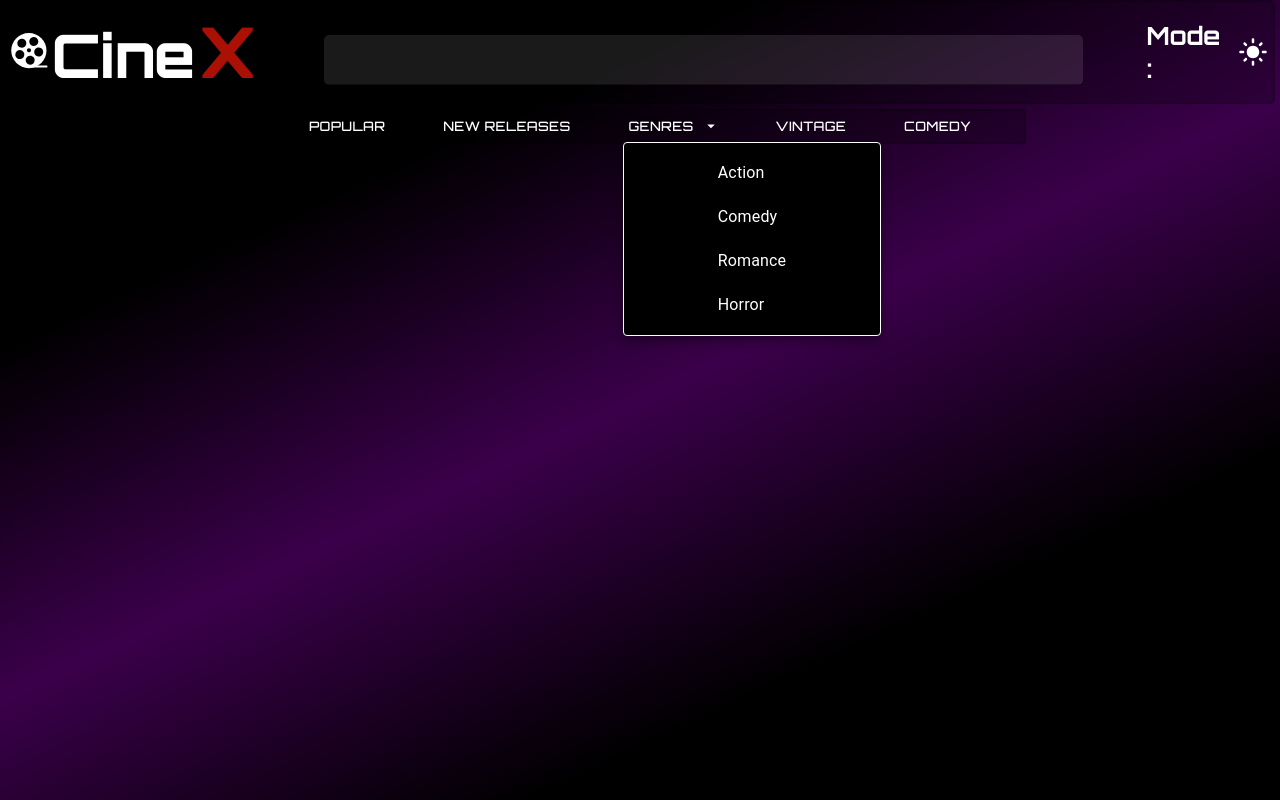
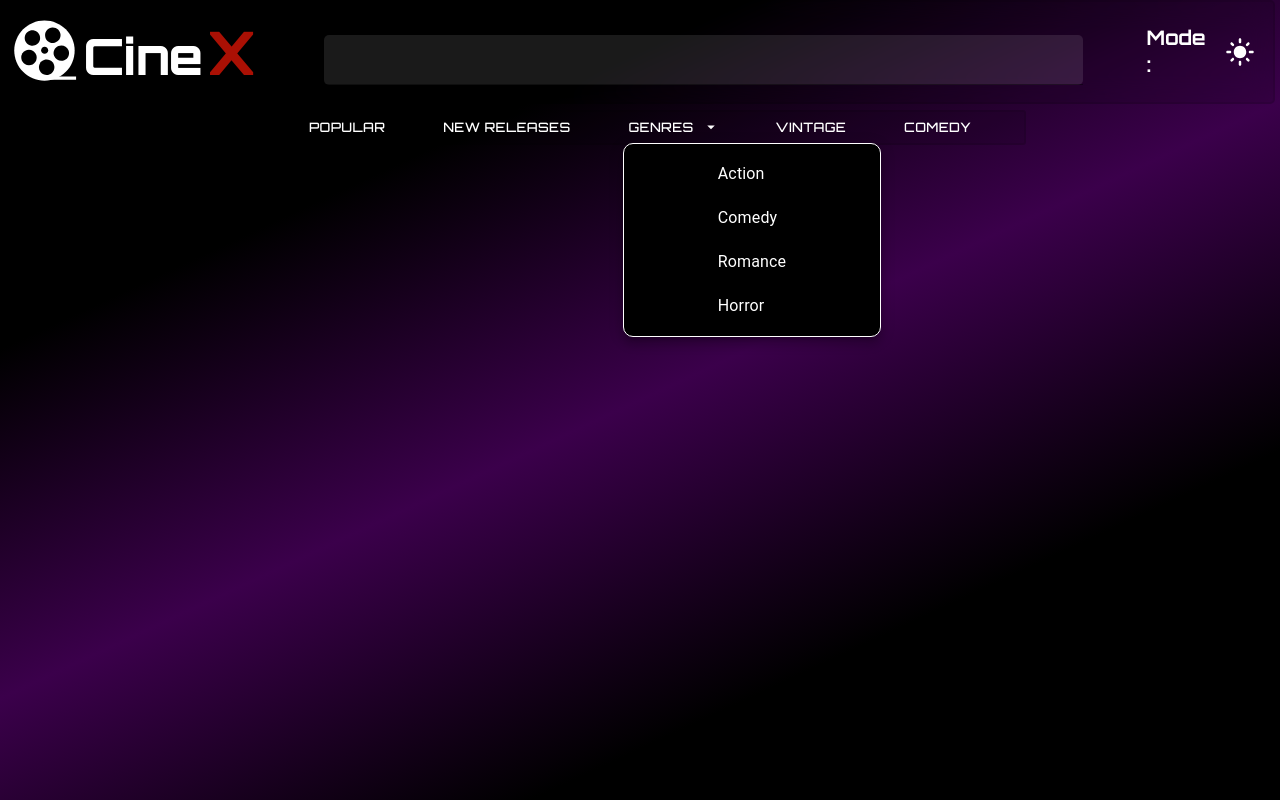
Before and after one commit to waleed2000x/CineX, a React (Vite) app: page / in a window 1280 px wide. Both pictures are taken after a click on the button "GENRES". Built offline with nearby package versions, Linux system fonts and the light colour scheme; a web font is replaced by a local one.

Commit message:
Backgrounds done

```diff
--- a/src/App.jsx
+++ b/src/App.jsx
@@ -3,10 +3,21 @@ import "./scss/index.css";
 import Home from "./components/Home/Home";
 import { ThemeContext, themes } from "./components/themeContext/ThemeContext";
 import { useState } from "react";
+import img from "./Dark.jpg";
 function App() {
   const [theme, setTheme] = useState(themes.dark);
   return (
     <ThemeContext.Provider value={{ theme, setTheme }}>
+      <div
+        className="img"
+        style={{
+          position: "absolute",
+          top: "0px",
+          left: "0px",
+        }}
+      >
+        {/* <img src={img} /> */}
+      </div>
       <div className={`app ${theme === "light" ? "lightApp" : null}`}>
         <Routes>
           <Route path="/" element={<Home />}></Route>
--- a/src/components/Appbar/WideScreen/WideScreen.jsx
+++ b/src/components/Appbar/WideScreen/WideScreen.jsx
@@ -14,7 +14,7 @@ export default function WideScreen() {
     console.log(theme);
   };
   return (
-    <div>
+    <>
       <div className="wideScreenParent">
         <div className="titleAppbar">
           <LogoLottie />
@@ -53,6 +53,6 @@ export default function WideScreen() {
         </div>
       </div>
       <WideSubScreen />
-    </div>
+    </>
   );
 }
--- a/src/components/Appbar/WideScreen/WideSubScreen.jsx
+++ b/src/components/Appbar/WideScreen/WideSubScreen.jsx
@@ -55,9 +55,6 @@ export default function WideSubScreen() {
               Genres
             </Typography>
             <Menu
-              //   style={{
-              //     background: ` ${theme === "light" ? "white" : "black"}`,
-              //   }}
               PaperProps={{
                 style: {
                   display: "flex",
@@ -65,6 +62,7 @@ export default function WideSubScreen() {
                   background: theme === "light" ? "white" : "black",
                   color: theme === "light" ? "black" : "white",
                   width: "20%",
+                  borderRadius: "10px",
                   border: `0.5px solid ${
                     theme === "light" ? "black" : "white"
                   }`,
--- a/src/scss/index.css
+++ b/src/scss/index.css
@@ -8,6 +8,17 @@
   font-family: "Orbitron", sans-serif;
   margin: 0px;
   padding: 0px;
+}
+
+.img {
+  width: 100%;
+  height: 100%;
+}
+.img img {
+  width: 100%;
+  height: 100%;
+  -o-object-fit: cover;
+     object-fit: cover;
 }
 
 .app {
@@ -25,17 +36,18 @@
 }
 
 .wideScreenParent {
+  position: relative;
   display: flex;
   align-items: center;
   justify-content: space-between;
   height: 100px;
-  background-color: rgba(0, 0, 0, 0.2);
+  background-color: rgba(0, 0, 0, 0.1);
   -webkit-backdrop-filter: blur(14px);
           backdrop-filter: blur(14px);
   border-radius: 5px;
   overflow: hidden;
   margin: 0px 5px 5px 5px;
-  border: 2px solid rgba(0, 0, 0, 0.2);
+  border: 2px solid rgba(0, 0, 0, 0.1);
 }
 .wideScreenParent .titleAppbar {
   width: 20%;
@@ -45,11 +57,11 @@
 .wideScreenParent .titleAppbar h1 {
   font-family: "Orbitron", sans-serif;
   font-weight: 800;
-  font-size: 60px;
+  font-size: 50px;
 }
 .wideScreenParent .titleAppbar h1 span {
   color: #aa1004;
-  font-size: 70px;
+  font-size: 60px;
   margin: 0px 5px;
 }
 .wideScreenParent .searchWideScreen {
@@ -72,7 +84,7 @@
 }
 .wideScreenParent .themeSwitch h5 {
   font-family: "Orbitron", sans-serif;
-  font-size: 25px;
+  font-size: 20px;
   font-weight: bold;
 }
 .wideScreenParent .themeSwitch svg {
@@ -81,6 +93,8 @@
 }
 
 .subBarWidescreen {
+  position: absolute;
+  top: 110px;
   display: flex;
   justify-content: center;
   align-items: center;
@@ -90,7 +104,7 @@
   display: flex;
   justify-content: space-evenly;
   width: 60%;
-  background-color: rgba(0, 0, 0, 0.2);
-  border: 2px solid rgba(0, 0, 0, 0.2);
+  background-color: rgba(0, 0, 0, 0.1);
+  border: 2px solid rgba(0, 0, 0, 0.1);
   border-radius: 3px;
 }/*# sourceMappingURL=index.css.map */
--- a/src/scss/index.scss
+++ b/src/scss/index.scss
@@ -9,6 +9,15 @@
   font-family: "Orbitron", sans-serif;
   margin: 0px;
   padding: 0px;
+}
+.img {
+  width: 100%;
+  height: 100%;
+  & img {
+    width: 100%;
+    height: 100%;
+    object-fit: cover;
+  }
 }
 .app {
   min-height: 100vh;
@@ -61,16 +70,17 @@
 $appbarHeight: 100px;
 $red: #aa1004;
 .wideScreenParent {
+  position: relative;
   display: flex;
   align-items: center;
   justify-content: space-between;
   height: $appbarHeight;
-  background-color: rgba(0, 0, 0, 0.2);
+  background-color: rgba(0, 0, 0, 0.1);
   backdrop-filter: blur(14px);
   border-radius: 5px;
   overflow: hidden;
   margin: 0px 5px 5px 5px;
-  border: 2px solid rgba(0, 0, 0, 0.2);
+  border: 2px solid rgba(0, 0, 0, 0.1);
   .titleAppbar {
     width: 20%;
     display: flex;
@@ -78,10 +88,10 @@ $red: #aa1004;
     & h1 {
       font-family: "Orbitron", sans-serif;
       font-weight: 800;
-      font-size: 60px;
+      font-size: 50px;
       & span {
         color: $red;
-        font-size: 70px;
+        font-size: 60px;
         margin: 0px 5px;
       }
     }
@@ -105,7 +115,7 @@ $red: #aa1004;
     width: 10%;
     & h5 {
       font-family: "Orbitron", sans-serif;
-      font-size: 25px;
+      font-size: 20px;
       font-weight: bold;
     }
     & svg {
@@ -115,16 +125,21 @@ $red: #aa1004;
   }
 }
 .subBarWidescreen {
+  position: absolute;
+  top: $appbarHeight + 10;
+  // left: 50%;
+  // right: 50%;
   display: flex;
   justify-content: center;
   align-items: center;
+
   width: 100%;
   .subCenter {
     display: flex;
     justify-content: space-evenly;
     width: 60%;
-    background-color: rgba(0, 0, 0, 0.2);
-    border: 2px solid rgba(0, 0, 0, 0.2);
+    background-color: rgba(0, 0, 0, 0.1);
+    border: 2px solid rgba(0, 0, 0, 0.1);
     border-radius: 3px;
   }
 }
```
Also changed, not shown: src/Dark.jpg (added), 1 other file (tests, documents, lock files or other folders).
